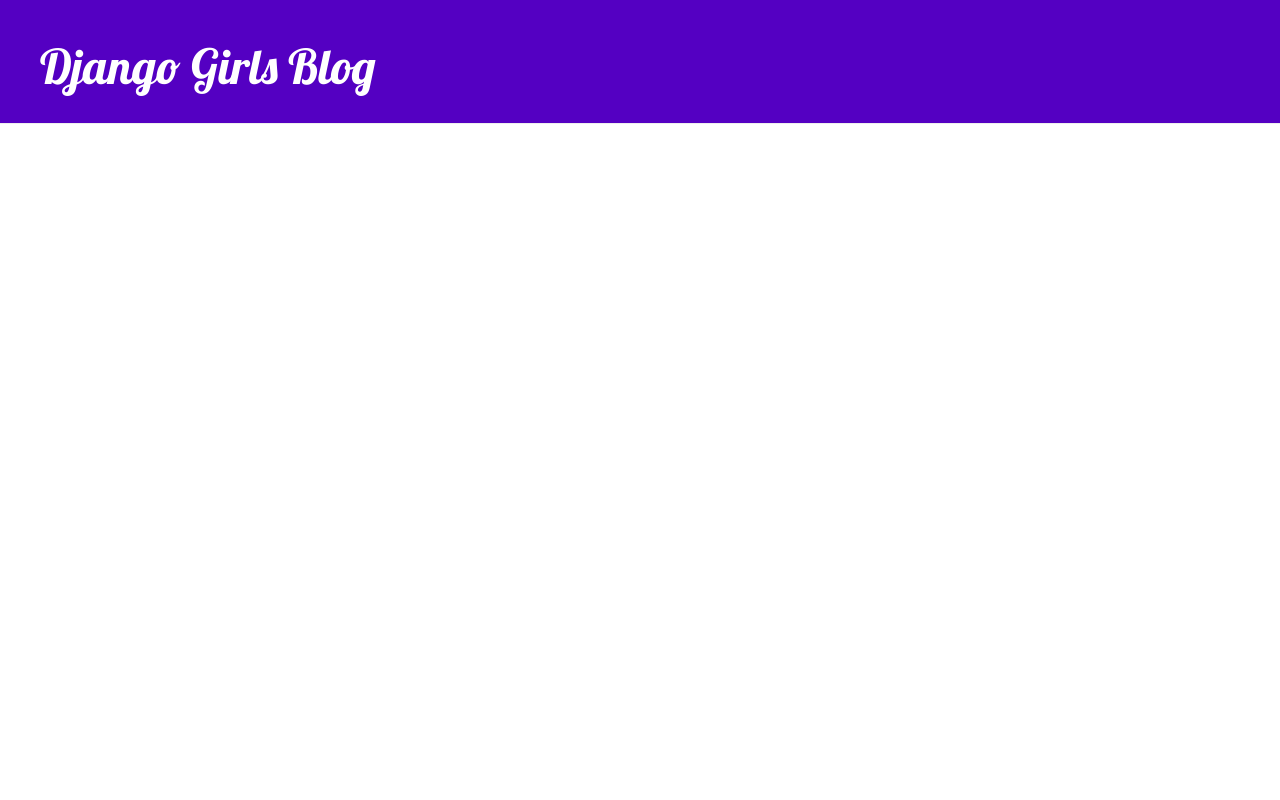
After one commit to pradsy90/djangogirlswebblogapp, a Django app: template blog/templates/blog/base.html in a window 1280 px wide. The commit adds this page. Run offline with Django 3.2, Linux system fonts and the light colour scheme; the template is opened without the code that fills it, so the values that code supplies are empty; some libraries are stand-ins or nearby versions.

Commit message:
Breaking into templates
changes to base.html, post_list.html

```diff
--- /dev/null
+++ b/blog/templates/blog/base.html
@@ -0,0 +1,25 @@
+{% load static %}
+<html>
+    <head>
+        <title>Django Girls blog</title>
+        <link rel="stylesheet" href="//maxcdn.bootstrapcdn.com/bootstrap/3.2.0/css/bootstrap.min.css">
+        <link rel="stylesheet" href="//maxcdn.bootstrapcdn.com/bootstrap/3.2.0/css/bootstrap-theme.min.css">
+        <link href="//fonts.googleapis.com/css?family=Lobster&subset=latin,latin-ext" rel="stylesheet" type="text/css"!-->
+        <!-- Test stuff nothing important.-->
+        <!--link rel="stylesheet" type="text/css" href="//pythonanywhere.com/user/pradsy90/files/home/pradsy90/pradsy90.pythonanywhere.com/blog.css" -->
+         <link rel="stylesheet" href="{% static 'css/blog.css' %}">
+    </head>
+    <body>
+        <div class="page-header">
+            <h1><a href="/">Django Girls Blog</a></h1>
+        </div>
+        <div class="content container">
+            <div class="row">
+                <div class="col-md-8">
+                {% block content %}
+                {% endblock %}
+                </div>
+            </div>
+        </div>
+    </body>
+</html>
```
Also changed, not shown: blog/templates/blog/post_list.html (+2 -35 lines).
